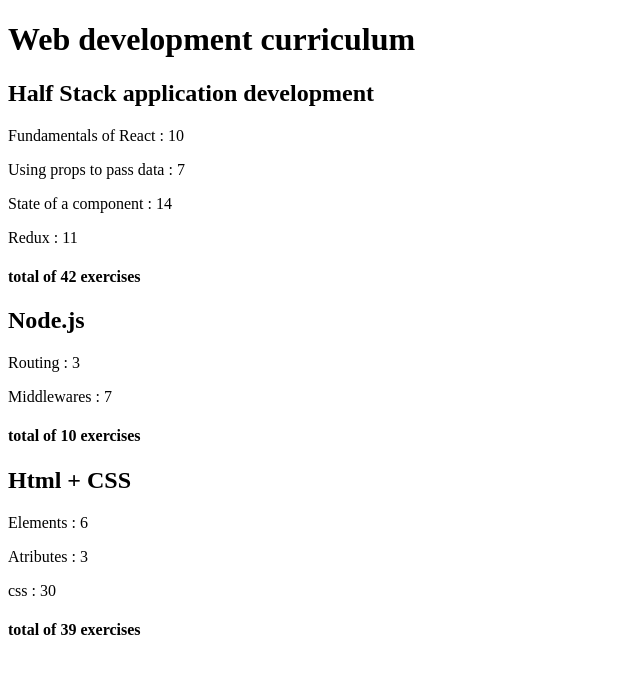
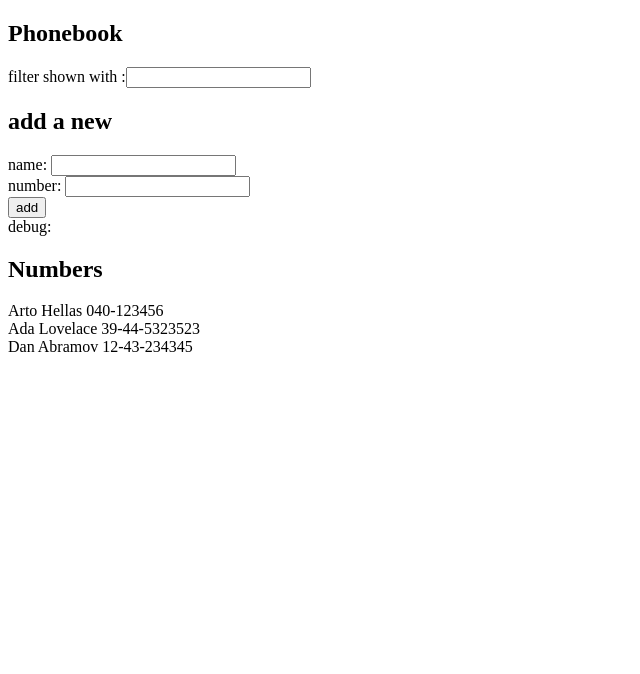
Before and after one commit to respp/University-Of-Helsinki-FullStack-Open, a React (Vite) app: page / in a window 1280 px wide. Shown: the top 674 px of the page, without its empty margins (0-640 px from the left). Built offline with nearby package versions, Linux system fonts and the light colour scheme.

Commit message:
exercise 3 finish

```diff
--- a/src/App.jsx
+++ b/src/App.jsx
@@ -1,74 +1,58 @@
-import { Course } from "./Course"
+import { useState } from 'react'
+import { Filter } from './Filter'
+import { PersonForm } from './PersonForm'
+import { Persons } from './Persons'
+
 
 const App = () => {
-    const course = [
-      {
-        name: 'Half Stack application development',
-        id: 1,
-        parts: [
-          {
-            name: 'Fundamentals of React',
-            exercises: 10,
-            id: 1
-          },
-          {
-            name: 'Using props to pass data',
-            exercises: 7,
-            id: 2
-          },
-          {
-            name: 'State of a component',
-            exercises: 14,
-            id: 3
-          },
-          {
-            name: 'Redux',
-            exercises: 11,
-            id: 4
+  const [persons, setPersons] = useState([
+    { name: 'Arto Hellas', number: '040-123456', id: 1 },
+    { name: 'Ada Lovelace', number: '39-44-5323523', id: 2 },
+    { name: 'Dan Abramov', number: '12-43-234345', id: 3 },
+  ])
+  const [newName, setNewName] = useState('')
+  const [newNumber ,setNewNumber] = useState('')
+  const [filter, setFilter] = useState('')
+
+
+
+  const verifyEquity =(obj1, obj2)=>{
+    return JSON.stringify(obj1) === JSON.stringify(obj2)
   }
-        ]
-      },
-      {
-        name: 'Node.js',
-        id: 2,
-        parts: [
-          {
-            name: 'Routing',
-            exercises: 3,
-            id: 1
-          },
-          {
-            name: 'Middlewares',
-            exercises: 7,
-            id: 2
+
+  const addContact = (e)=>{
+    e.preventDefault()
+    let verify = false
+    persons.forEach(person => {
+      if(verifyEquity(newName, person.name)){
+        verify = true
+        return alert(newName+' is already added to the phonebook')
       }
-        ]
-      },
-      {
-        name: 'Html + CSS',
-        id: 3,
-        parts: [
-          {
-            name: 'Elements',
-            exercises: 6,
-            id: 1
-          },
-          {
-            name: 'Atributes',
-            exercises: 3,
-            id: 2
-          },
-          {
-            name: 'css',
-            exercises: 30,
-            id: 3
+    })
+    if (!verify){
+      const contactObject = {
+        name : newName,
+        id : newName,
+        number : newNumber
       }
-        ]
+      setPersons(persons.concat(contactObject))
+      setNewName('')
+      setNewNumber('')
     }
-    ]
+
+  }
 
   return (
-    <Course course={course} />
+    <div>
+      <h2>Phonebook</h2>
+      <form onSubmit={addContact}>
+        <Filter filter={filter} setFilter={setFilter}/>
+      <h2>add a new</h2>
+        <PersonForm newName={newName} setNewName={setNewName} newNumber={newNumber} setNewNumber={setNewNumber}/>
+      </form>
+      <h2>Numbers</h2>
+        <Persons persons={persons} filter={filter} />
+    </div>
   )
 }
 
--- /dev/null
+++ b/src/Filter.jsx
@@ -0,0 +1,17 @@
+import React from 'react'
+
+export const Filter = ({filter ,setFilter }) => {
+
+    const handleFilterChange = (e) => {
+        setFilter(e.target.value);
+      };
+  return (
+    <div>
+    filter shown with :
+    <input
+      value={filter}
+      onChange={handleFilterChange}
+    />
+  </div>
+  )
+}
--- /dev/null
+++ b/src/PersonForm.jsx
@@ -0,0 +1,30 @@
+import React from 'react'
+
+export const PersonForm = ({newName, setNewName, newNumber ,setNewNumber}) => {
+
+
+    const handleContactChange = (e)=>{
+        setNewName(e.target.value)
+      }
+
+      const handleNumberChange = (e)=>{
+        setNewNumber(e.target.value)
+      }
+  return (
+    <>
+        <div>
+            name: <input
+                    value={newName}
+                    onChange={handleContactChange} /> <br />
+            number: <input
+                    value={newNumber}
+                    pattern="[0-9]+"
+                    onChange={handleNumberChange} />
+            </div>
+            <div>
+            <button type="submit">add</button>
+            </div>
+            <div>debug: {newNumber}</div>
+    </>
+  )
+}
--- /dev/null
+++ b/src/Persons.jsx
@@ -0,0 +1,15 @@
+import React from 'react'
+
+export const Persons = ({persons, filter}) => {
+
+    const filteredPersons = persons.filter((person) =>
+    person.name.toLowerCase().includes(filter.toLowerCase()))
+
+  return (
+    <>
+    {filteredPersons.map(person => (
+        <div key={person.id}>{person.name} {person.number}</div>
+      ))}
+    </>
+  )
+}
```
Also changed, not shown: src/second part/App1.jsx (added, +75 -0 lines), src/second part/Course.jsx (renamed from src/Course.jsx), src/second part/Name.jsx (renamed from src/Name.jsx), src/second part/Parts.jsx (renamed from src/Parts.jsx), src/second part/Total.jsx (renamed from src/Total.jsx). Lines whose indentation alone changed are shown as unchanged.
